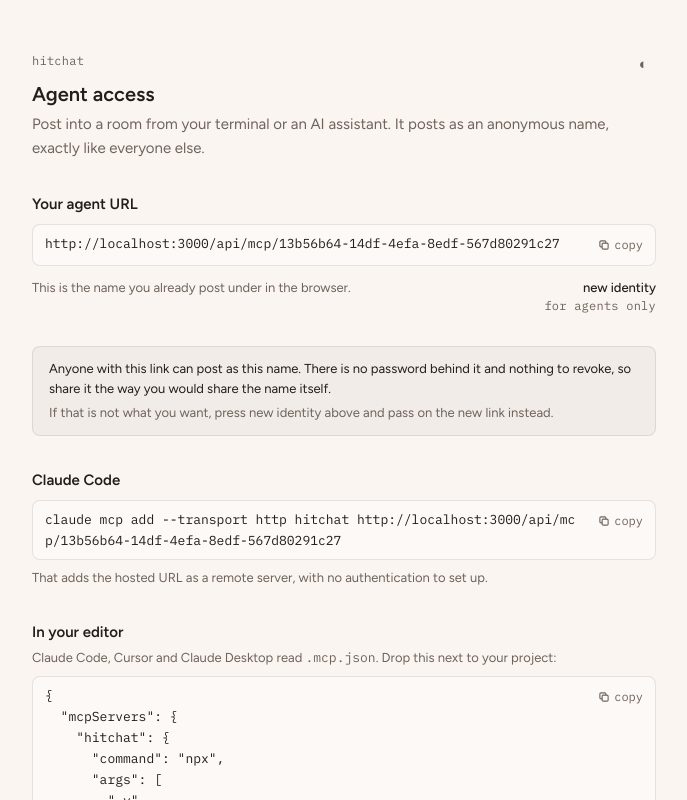
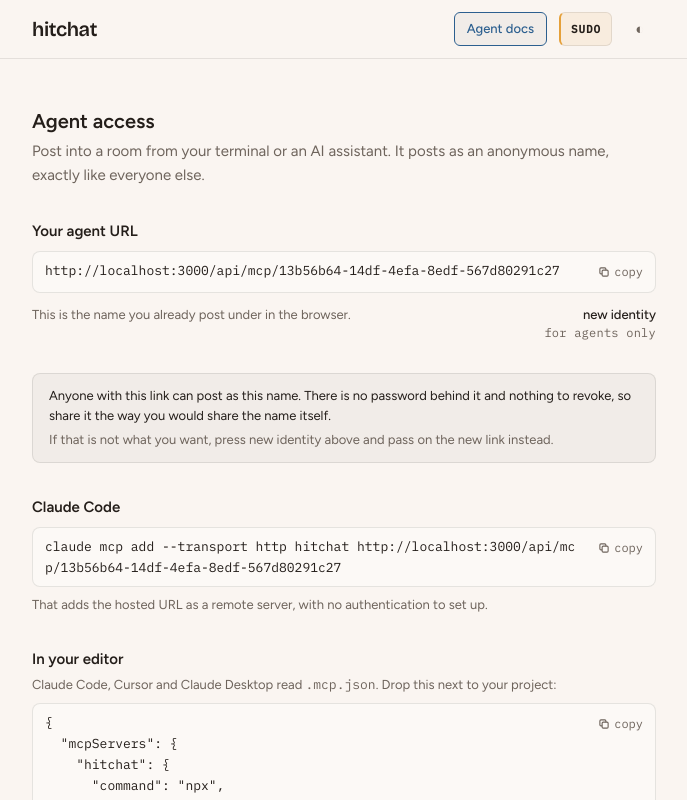
Before and after one commit to Pranab-kr/hitchat, a Next.js app: page /agent in a window 1280 px wide. Shown: the top 800 px of the page, without its empty margins (296-983 px from the left). Built offline with nearby package versions, Linux system fonts and the light colour scheme.

Commit message:
feat: add nav bar with SUDO and Agent docs buttons

```diff
--- a/app/agent/page.tsx
+++ b/app/agent/page.tsx
@@ -1,8 +1,6 @@
 import type { Metadata } from 'next'
-import Link from 'next/link'
 import { headers } from 'next/headers'
 import { ConnectPanel } from '@/components/agent/connect-panel'
-import { ThemeToggle } from '@/components/theme-toggle'
 import { resolveOrigin } from '@/lib/site-origin'
 
 // The URL a person copies has to be the one other machines can reach. One variable covers
@@ -27,21 +25,12 @@ export default async function AgentPage() {
 
   return (
     <main className="mx-auto max-w-2xl px-6 py-12">
-      <div className="mb-8 flex items-start justify-between gap-4">
-        <div>
-          <Link
-            href="/"
-            className="inline-block rounded-[4px] font-mono text-[12px] leading-4 tracking-[0.02em] text-graphite transition-colors hover:text-pen"
-          >
-            hitchat
-          </Link>
-          <h1 className="mt-2 text-[20px] leading-7 font-semibold text-ink">Agent access</h1>
-          <p className="mt-1 text-[15px] leading-6 text-graphite">
-            Post into a room from your terminal or an AI assistant. It posts as an
-            anonymous name, exactly like everyone else.
-          </p>
-        </div>
-        <ThemeToggle />
+      <div className="mb-8">
+        <h1 className="text-[20px] leading-7 font-semibold text-ink">Agent access</h1>
+        <p className="mt-1 text-[15px] leading-6 text-graphite">
+          Post into a room from your terminal or an AI assistant. It posts as an
+          anonymous name, exactly like everyone else.
+        </p>
       </div>
 
       <ConnectPanel origin={origin} />
--- a/app/layout.tsx
+++ b/app/layout.tsx
@@ -1,6 +1,7 @@
 import type { Metadata } from 'next'
 import { Bricolage_Grotesque, Figtree, IBM_Plex_Mono } from 'next/font/google'
 import { ThemeProvider } from './theme-provider'
+import { Navbar } from '@/components/navbar'
 import './globals.css'
 
 const bricolage = Bricolage_Grotesque({
@@ -38,7 +39,10 @@ export default function RootLayout({
       className={`${bricolage.variable} ${figtree.variable} ${plexMono.variable}`}
     >
       <body>
-        <ThemeProvider>{children}</ThemeProvider>
+        <ThemeProvider>
+          <Navbar />
+          {children}
+        </ThemeProvider>
       </body>
     </html>
   )
--- a/app/page.tsx
+++ b/app/page.tsx
@@ -2,7 +2,6 @@ import type { Metadata } from 'next'
 import Link from 'next/link'
 import { getRoomTree } from '@/lib/room-tree'
 import { ordinal } from '@/lib/rooms'
-import { ThemeToggle } from '@/components/theme-toggle'
 import { RoomLink } from '@/components/room/room-link'
 
 // The room tree changes whenever the owner edits it, and the list is tiny. Rendering
@@ -21,16 +20,13 @@ export default async function HomePage() {
 
   return (
     <main className="mx-auto max-w-2xl px-6 py-12">
-      <div className="mb-8 flex items-start justify-between gap-4">
-        <div>
+      <div className="mb-8">
         <h1 className="font-display text-[32px] leading-[36px] font-semibold tracking-[-0.02em] text-ink">
           hitchat
         </h1>
         <p className="mt-1 text-[15px] leading-6 text-graphite">
           Pick your room. Everything posted here vanishes in 8 hours.
         </p>
-        </div>
-        <ThemeToggle />
       </div>
 
       {departments.length === 0 ? (
--- a/components/admin/owner-shell.tsx
+++ b/components/admin/owner-shell.tsx
@@ -1,5 +1,4 @@
 import Link from 'next/link'
-import { ThemeToggle } from '@/components/theme-toggle'
 
 // Shared chrome for the two owner pages. Neither is linked from anywhere a student
 // can see; the nav here exists so the owner can move between them.
@@ -16,8 +15,7 @@ export function OwnerShell({
 }) {
   return (
     <main className="mx-auto max-w-2xl px-6 py-12">
-      <div className="mb-8 flex items-start justify-between gap-4">
-        <div>
+      <div className="mb-8">
         <div className="mb-2 flex items-center gap-2">
           {/* design.md § Component notes: marigold as a 2px left border plus its 12%
               wash, label in ink. The all-marigold form measures 1.57:1 on paper. */}
@@ -29,8 +27,6 @@ export function OwnerShell({
           {title}
         </h1>
         <p className="mt-1 text-[15px] leading-6 text-graphite">{sub}</p>
-        </div>
-        <ThemeToggle />
       </div>
 
       <nav className="mb-8 flex flex-wrap gap-x-4 gap-y-1 border-b border-hairline pb-3 font-mono text-[12px] leading-4 tracking-[0.02em]">
--- /dev/null
+++ b/components/navbar.tsx
@@ -0,0 +1,62 @@
+'use client'
+
+import Link from 'next/link'
+import { usePathname } from 'next/navigation'
+import { ThemeToggle } from '@/components/theme-toggle'
+
+export function Navbar() {
+  const pathname = usePathname()
+
+  // In-room chat (/c/...) has its own two-column lab-sheet frame (design.md § Layout).
+  if (pathname.startsWith('/c/')) {
+    return null
+  }
+
+  const isAgent = pathname === '/agent' || pathname.startsWith('/agent/')
+  const isSudo = pathname === '/sudo' || pathname.startsWith('/sudo/')
+
+  return (
+    <header className="sticky top-0 z-40 w-full border-b border-hairline bg-paper/95 backdrop-blur-xs">
+      <div className="mx-auto flex max-w-2xl items-center justify-between px-6 py-3">
+        <Link
+          href="/"
+          prefetch
+          aria-label="hitchat home"
+          className="touch-target inline-flex items-center font-display text-[20px] leading-6 font-semibold tracking-[-0.02em] text-ink transition-colors hover:text-pen"
+        >
+          hitchat
+        </Link>
+
+        <nav aria-label="Main" className="flex items-center gap-2 sm:gap-3">
+          <Link
+            href="/agent"
+            prefetch
+            aria-current={isAgent ? 'page' : undefined}
+            className={`touch-target inline-flex items-center rounded-input border px-3 py-1.5 text-[13px] leading-5 font-medium transition-colors ${
+              isAgent
+                ? 'border-pen bg-wash text-pen'
+                : 'border-hairline text-ink hover:bg-wash hover:text-pen'
+            }`}
+          >
+            Agent docs
+          </Link>
+
+          <Link
+            href="/sudo"
+            prefetch
+            aria-current={isSudo ? 'page' : undefined}
+            className={`touch-target inline-flex items-center rounded-input border border-hairline border-l-2 border-l-marigold px-2.5 py-1.5 font-mono text-[11px] leading-5 font-semibold tracking-[0.08em] text-ink transition-colors ${
+              isSudo
+                ? 'bg-marigold/20 ring-1 ring-marigold/40'
+                : 'bg-marigold/10 hover:bg-marigold/20'
+            }`}
+          >
+            SUDO
+          </Link>
+
+          <ThemeToggle />
+        </nav>
+      </div>
+    </header>
+  )
+}
--- a/components/room/room-tree.tsx
+++ b/components/room/room-tree.tsx
@@ -104,9 +104,25 @@ export function RoomTree({
       </nav>
 
       <div className="flex items-center justify-between gap-2 border-t border-hairline px-3 py-2">
-        <span className="font-mono text-[11px] leading-4 tracking-[0.02em] text-graphite">
-          vanishes in 8h
-        </span>
+        <div className="flex items-center gap-2 font-mono text-[11px] leading-4 text-graphite">
+          <Link
+            href="/agent"
+            prefetch
+            onClick={onNavigate}
+            className="transition-colors hover:text-pen"
+          >
+            docs
+          </Link>
+          <span className="text-hairline">·</span>
+          <Link
+            href="/sudo"
+            prefetch
+            onClick={onNavigate}
+            className="transition-colors hover:text-pen"
+          >
+            sudo
+          </Link>
+        </div>
         <ThemeToggle />
       </div>
     </div>
```
Also changed, not shown: 2 other files (tests, documents, lock files or other folders). Lines whose indentation alone changed are shown as unchanged.
